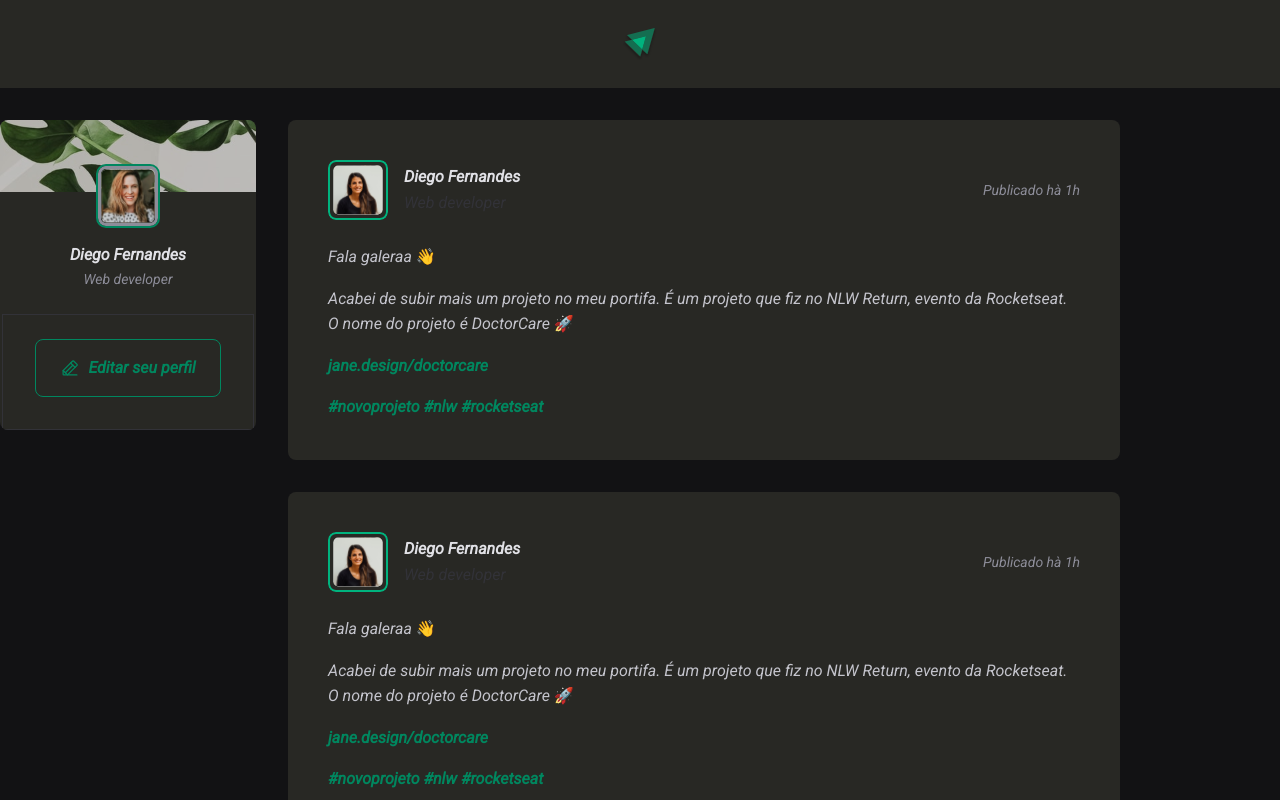
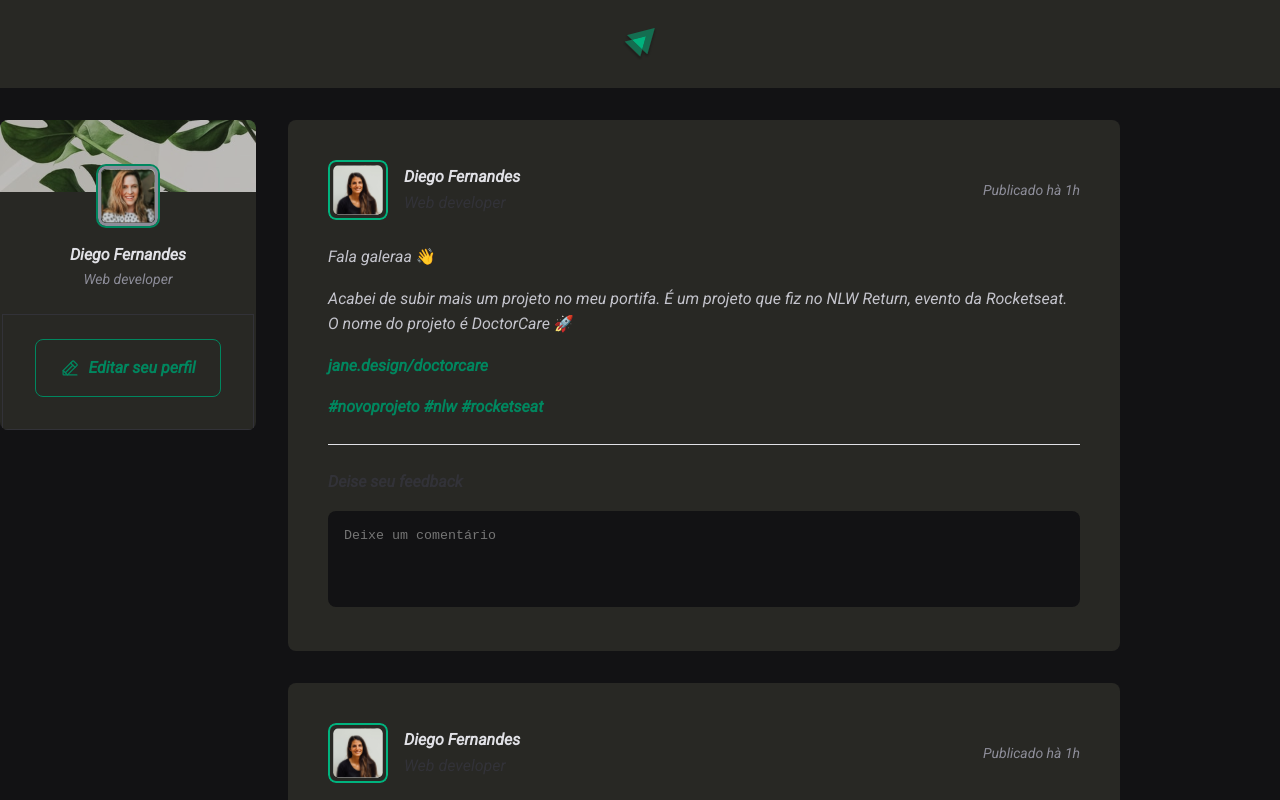
Before and after one commit to Eduardo-Anjos/Ignite-feed, a React (Vite) app: page / in a window 1280 px wide. Shown: the top 800 px of the page. Built offline with nearby package versions, Linux system fonts and the light colour scheme.

Commit message:
feat :sparkles: Took a few more classes

```diff
--- a/src/Components/Post.jsx
+++ b/src/Components/Post.jsx
@@ -37,6 +37,16 @@
           {""} <a href="">#nlw</a> <a href=""> #rocketseat</a>
         </p>
       </div>
+
+      <form className={styles.comentForm}>
+        <strong>Deise seu feedback</strong>
+
+        <textarea placeholder="Deixe um comentário" />
+
+        <footer>
+          <button type="submit">Puclicar</button>
+        </footer>
+      </form>
     </article>
   );
 }
--- a/src/Components/Post.module.css
+++ b/src/Components/Post.module.css
@@ -63,3 +63,53 @@
   color: var(--gray-600);
   line-height: 1.6;
 }
+
+.comentForm {
+  width: 100%;
+  margin-top: 1.5rem;
+  padding-top: 1.5rem;
+  border-top: 1px solid var(--gray-100);
+}
+
+.comentForm strong {
+  line-height: 1.6;
+  color: var(--gray-600);
+}
+
+.comentForm textarea {
+  width: 100%;
+  background-color: var(--gray-900);
+  border: 0;
+  resize: none;
+  height: 6rem;
+  padding: 1rem;
+  border-radius: 8px;
+  color: var(--gray-100);
+  line-height: 1.4;
+  margin-top: 1rem;
+}
+.comentForm footer {
+  visibility: hidden;
+  max-height: 0;
+}
+
+.comentForm:focus-within footer {
+  visibility: visible;
+  max-height: none;
+}
+
+.comentForm button[type="submit"] {
+  padding: 1rem 1.5rem;
+  margin-top: 1rem;
+  border-radius: 8px;
+  border: 0;
+  background-color: var(--gren-500);
+  color: var(--white);
+  font-weight: bold;
+  cursor: pointer;
+  transition: background-color 0.1s;
+}
+
+.comentForm button[type="submit"]:hover {
+  background: var(--gray-300);
+}
--- a/src/global.css
+++ b/src/global.css
@@ -10,6 +10,11 @@
 
   --gren-300: #00b37e;
   --gren-500: #00875f;
+}
+
+:focus {
+  outline: transparent;
+  box-shadow: 0 0 0 2px var(--gren-500);
 }
 
 * {
```
